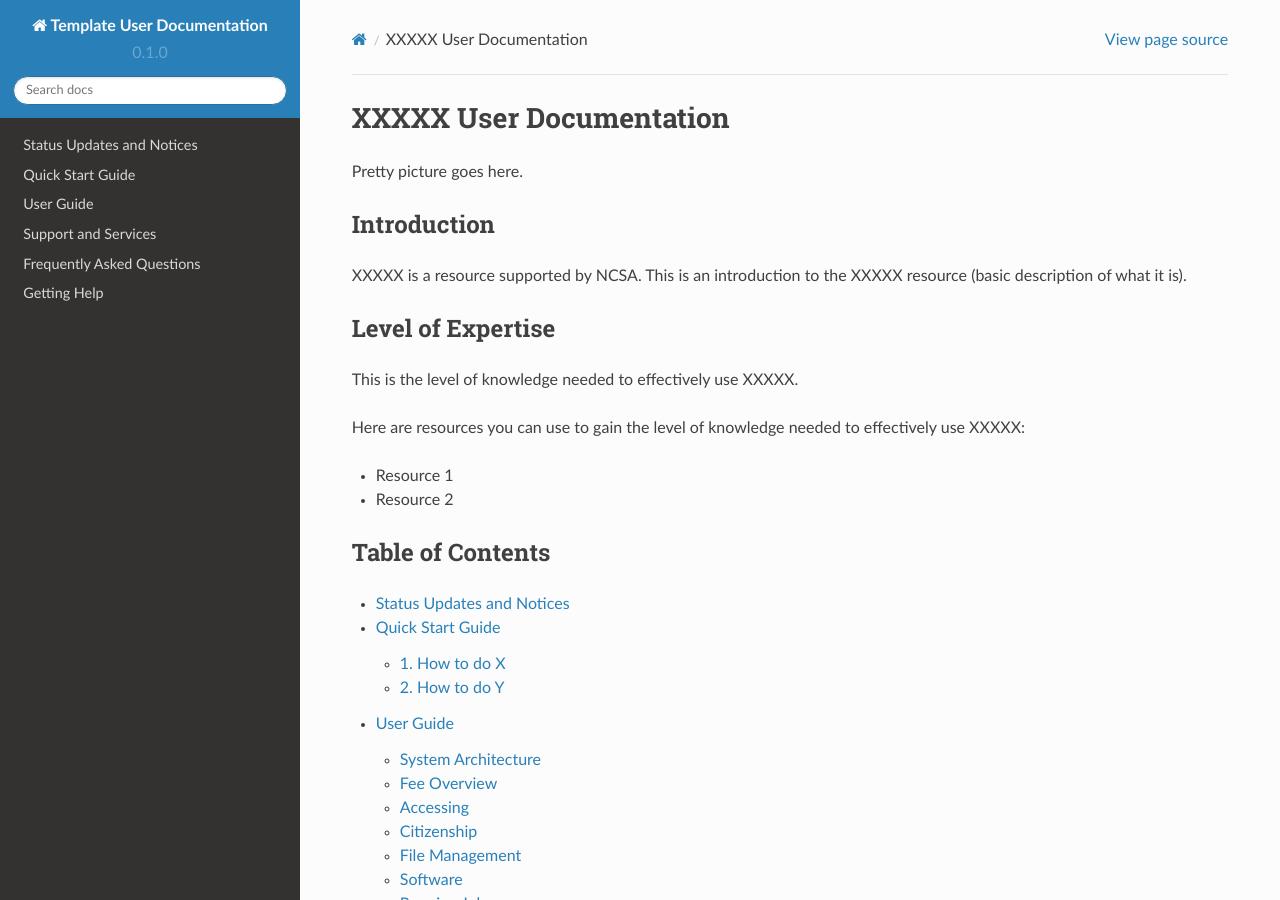
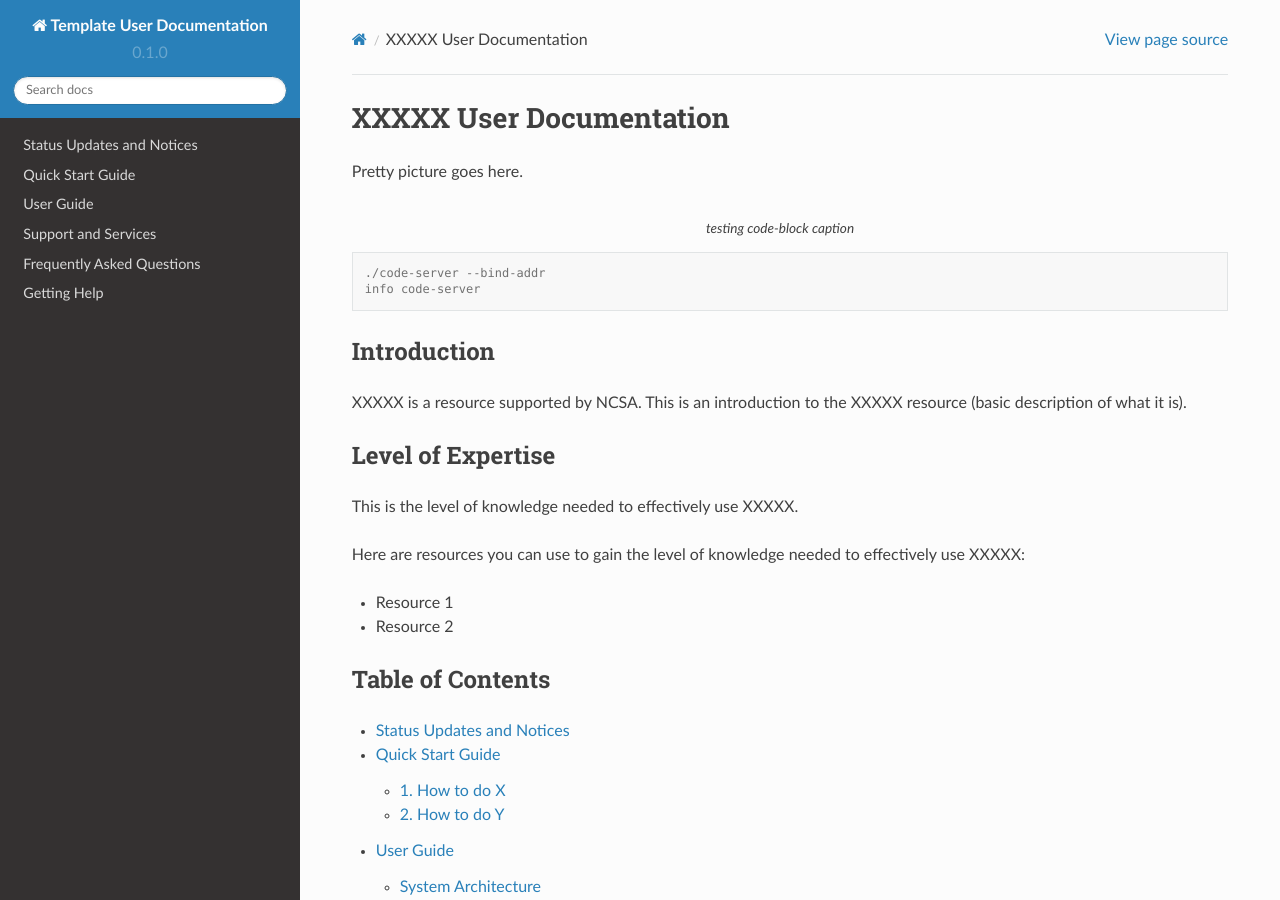
Before and after one commit to lhelms2/rtd-template, a Sphinx documentation site: the page built from docs/source/index.rst, in a window 1280 px wide and 900 px high. Built offline with Sphinx 7.4.7 and the Read the Docs theme 2.0.0, drawn with Linux system fonts in a browser that asks for light colours.

Commit message:
Update index.rst testing code block caption
inserted random code block to test code block caption

```diff
--- a/docs/source/index.rst
+++ b/docs/source/index.rst
@@ -3,6 +3,12 @@ XXXXX User Documentation
 ############################
 
 Pretty picture goes here.
+
+.. code-block:: console
+   :caption: testing code-block caption
+
+   ./code-server --bind-addr
+   info code-server
 
 Introduction
 =============
```
